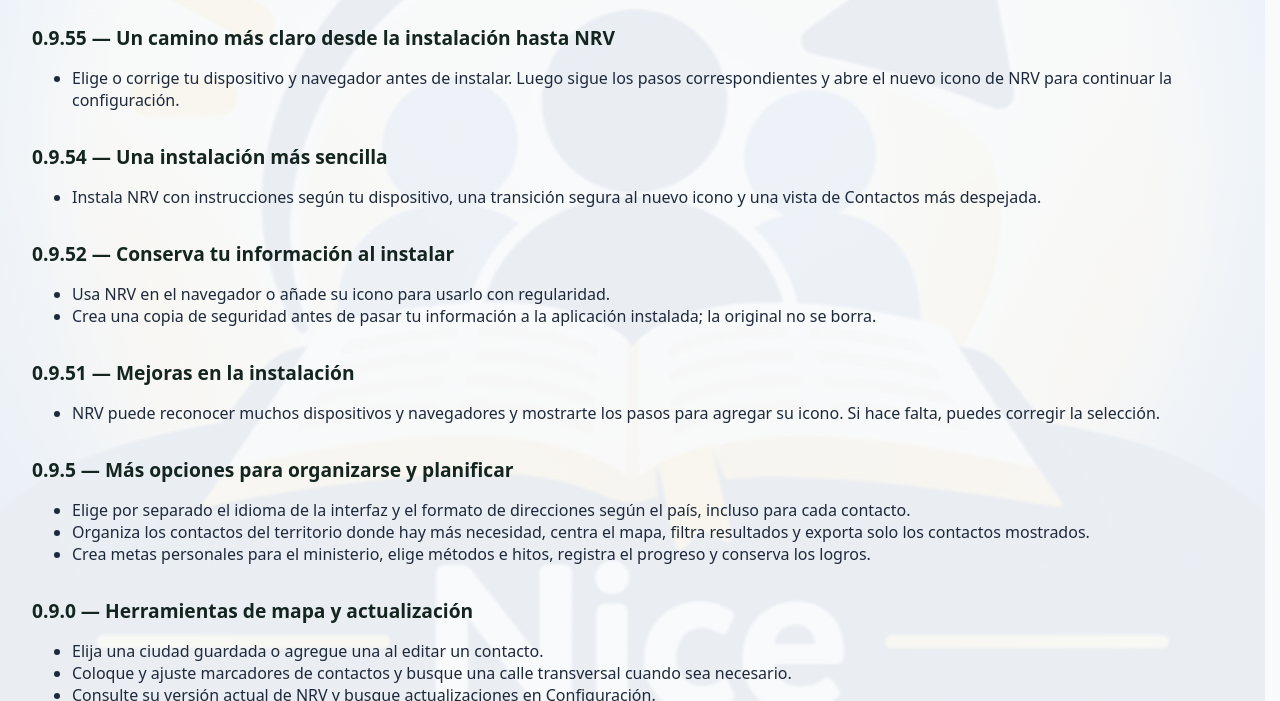
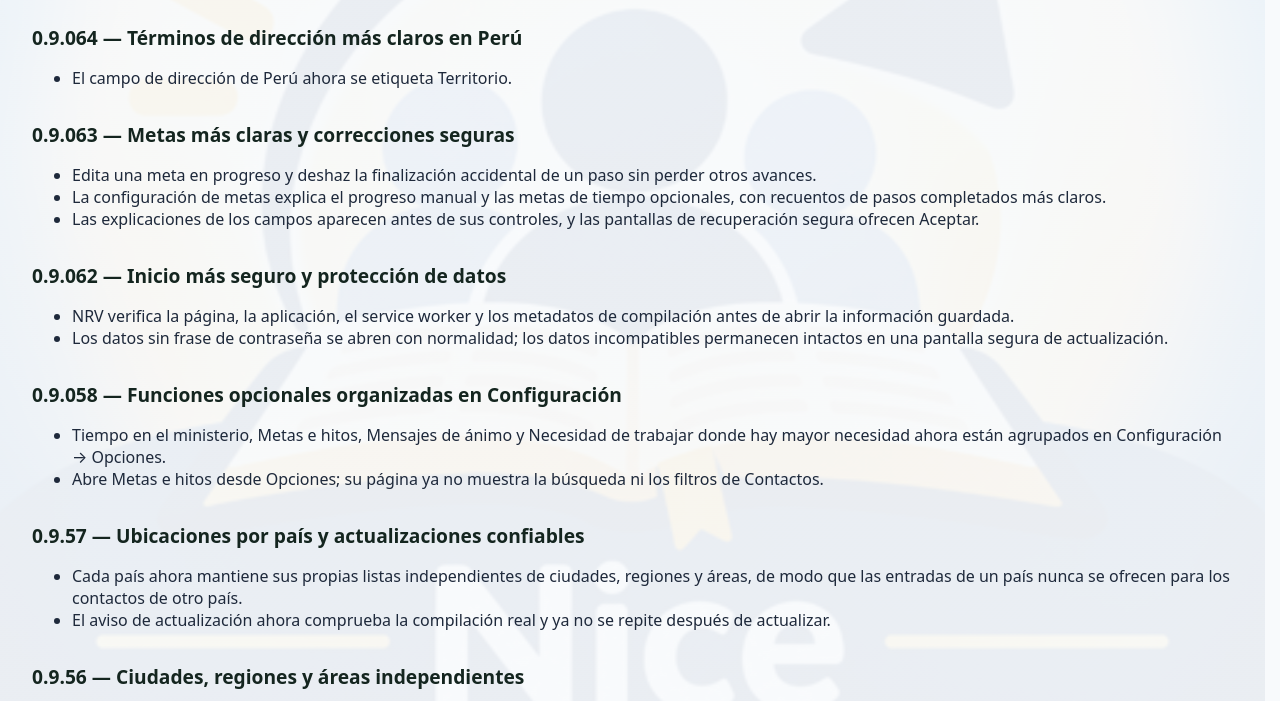
Before and after one commit to grasfulls/nice-return-visits-site, a plain HTML site: page es/version-history.html in a window 1280 px wide. Shown: the part 251-952 px from the top of the page. Drawn offline with Linux system fonts and the light colour scheme.

Commit message:
Update NRV 0.9.064 release history
Co-authored-by: Copilot <223556219+Copilot@users.noreply.github.com>

```diff
--- a/es/version-history.html
+++ b/es/version-history.html
@@ -40,6 +40,47 @@
     <p class="eyebrow">Nice Return Visits</p>
     <h1>Novedades</h1>
     <!-- release-notes:start -->
+    <section class="faq-item">
+      <h2 id="version-0-9-064">0.9.064 — Términos de dirección más claros en Perú</h2>
+      <ul>
+        <li>El campo de dirección de Perú ahora se etiqueta Territorio.</li>
+      </ul>
+    </section>
+    <section class="faq-item">
+      <h2 id="version-0-9-063">0.9.063 — Metas más claras y correcciones seguras</h2>
+      <ul>
+        <li>Edita una meta en progreso y deshaz la finalización accidental de un paso sin perder otros avances.</li>
+        <li>La configuración de metas explica el progreso manual y las metas de tiempo opcionales, con recuentos de pasos completados más claros.</li>
+        <li>Las explicaciones de los campos aparecen antes de sus controles, y las pantallas de recuperación segura ofrecen Aceptar.</li>
+      </ul>
+    </section>
+    <section class="faq-item">
+      <h2 id="version-0-9-062">0.9.062 — Inicio más seguro y protección de datos</h2>
+      <ul>
+        <li>NRV verifica la página, la aplicación, el service worker y los metadatos de compilación antes de abrir la información guardada.</li>
+        <li>Los datos sin frase de contraseña se abren con normalidad; los datos incompatibles permanecen intactos en una pantalla segura de actualización.</li>
+      </ul>
+    </section>
+    <section class="faq-item">
+      <h2 id="version-0-9-058">0.9.058 — Funciones opcionales organizadas en Configuración</h2>
+      <ul>
+        <li>Tiempo en el ministerio, Metas e hitos, Mensajes de ánimo y Necesidad de trabajar donde hay mayor necesidad ahora están agrupados en Configuración → Opciones.</li>
+        <li>Abre Metas e hitos desde Opciones; su página ya no muestra la búsqueda ni los filtros de Contactos.</li>
+      </ul>
+    </section>
+    <section class="faq-item">
+      <h2 id="version-0-9-57">0.9.57 — Ubicaciones por país y actualizaciones confiables</h2>
+      <ul>
+        <li>Cada país ahora mantiene sus propias listas independientes de ciudades, regiones y áreas, de modo que las entradas de un país nunca se ofrecen para los contactos de otro país.</li>
+        <li>El aviso de actualización ahora comprueba la compilación real y ya no se repite después de actualizar.</li>
+      </ul>
+    </section>
+    <section class="faq-item">
+      <h2 id="version-0-9-56">0.9.56 — Ciudades, regiones y áreas independientes</h2>
+      <ul>
+        <li>Las regiones y áreas ahora se guardan una sola vez como listas independientes y reutilizables, sin necesidad de una ciudad, y cualquier contacto puede usar juntas cualquier ciudad, región y área guardadas.</li>
+      </ul>
+    </section>
     <section class="faq-item">
       <h2 id="version-0-9-55">0.9.55 — Un camino más claro desde la instalación hasta NRV</h2>
       <ul>
```
Also changed, not shown: version-history.html (+41 -0 lines).
